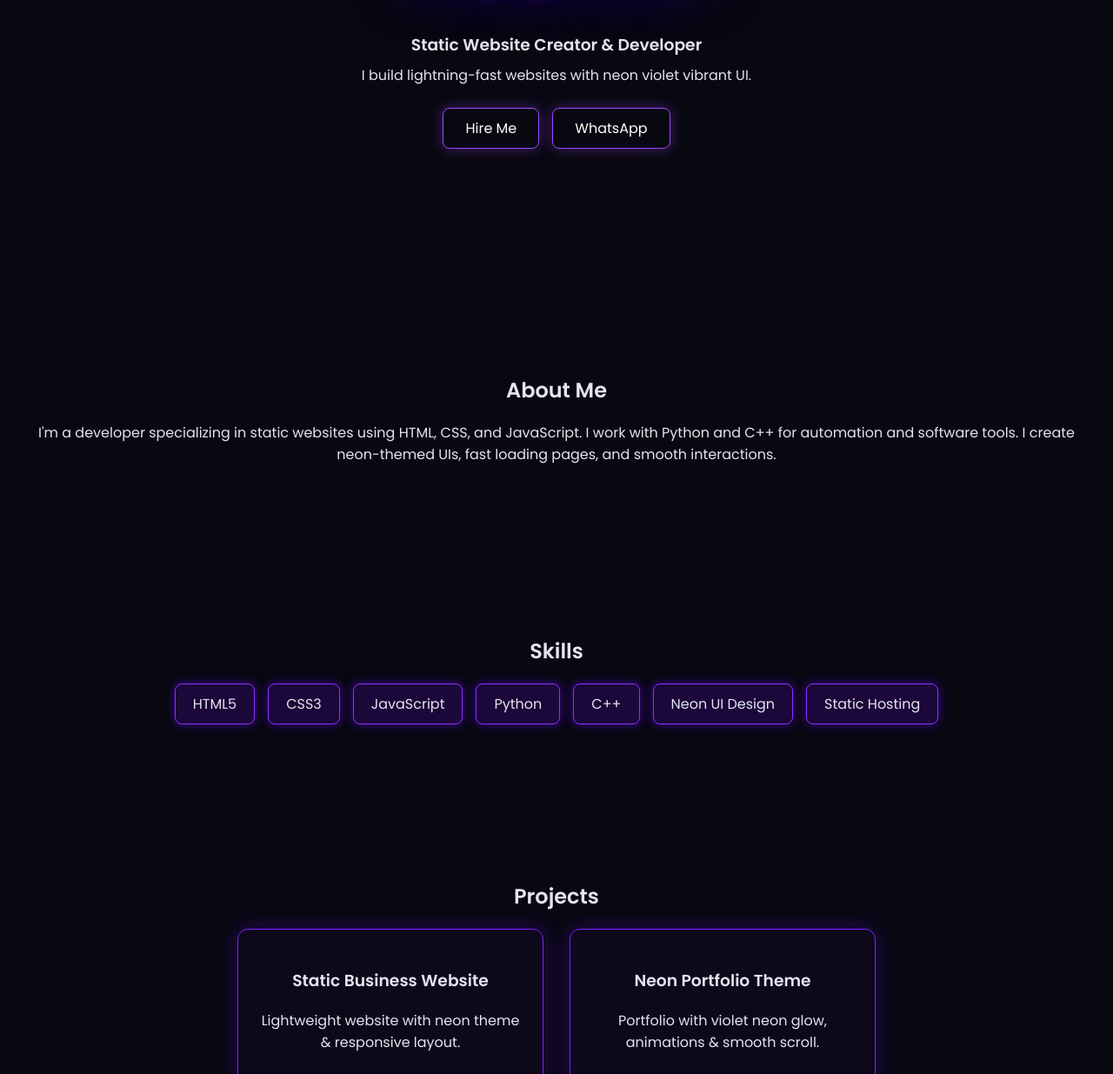
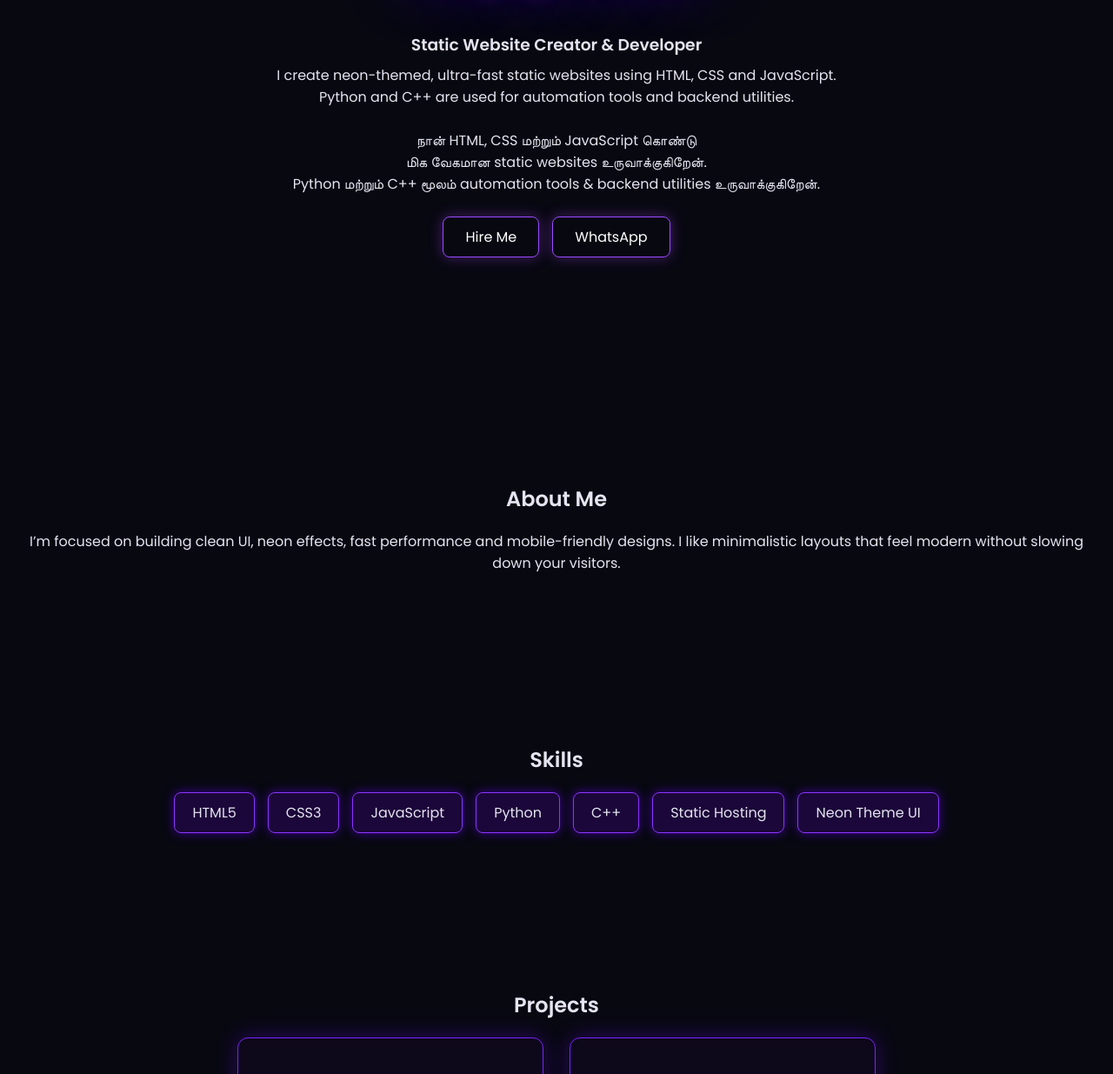
Before and after one commit to Suryanism99/portfolio, a plain HTML site: page index.html in a window 1280 px wide. Shown: the part 358-1593 px from the top of the page at 87% size. Drawn offline with Linux system fonts and the light colour scheme.

Commit message:
Update index.html

```diff
--- a/index.html
+++ b/index.html
@@ -24,7 +24,16 @@
         <h2>Hello, I'm</h2>
         <h1 class="neon-text">Suryaprakash</h1>
         <h3>Static Website Creator & Developer</h3>
-        <p>I build lightning-fast websites with neon violet vibrant UI.</p>
+        <p class="dual-text">
+            I create neon-themed, ultra-fast static websites using HTML, CSS and JavaScript.<br>
+            Python and C++ are used for automation tools and backend utilities.
+            <br><br>
+            <span class="tamil-text">
+                நான் HTML, CSS மற்றும் JavaScript கொண்டு<br>
+                மிக வேகமான static websites உருவாக்குகிறேன்.<br>
+                Python மற்றும் C++ மூலம் automation tools & backend utilities உருவாக்குகிறேன்.
+            </span>
+        </p>
 
         <div class="hero-buttons">
             <a href="#contact" class="btn-neon">Hire Me</a>
@@ -36,9 +45,8 @@
 <section id="about" class="about">
     <h2>About Me</h2>
     <p>
-        I'm a developer specializing in static websites using HTML, CSS, and JavaScript.
-        I work with Python and C++ for automation and software tools.
-        I create neon-themed UIs, fast loading pages, and smooth interactions.
+        I’m focused on building clean UI, neon effects, fast performance and mobile-friendly designs.
+        I like minimalistic layouts that feel modern without slowing down your visitors.
     </p>
 </section>
 
@@ -50,8 +58,8 @@
         <span>JavaScript</span>
         <span>Python</span>
         <span>C++</span>
-        <span>Neon UI Design</span>
         <span>Static Hosting</span>
+        <span>Neon Theme UI</span>
     </div>
 </section>
 
@@ -61,25 +69,25 @@
     <div class="project-container">
         <div class="project">
             <h3>Static Business Website</h3>
-            <p>Lightweight website with neon theme & responsive layout.</p>
+            <p>Responsive neon-themed websites built for businesses and startups.</p>
         </div>
         <div class="project">
-            <h3>Neon Portfolio Theme</h3>
-            <p>Portfolio with violet neon glow, animations & smooth scroll.</p>
+            <h3>Portfolio Theme</h3>
+            <p>Personal portfolio with violet-glow UI and smooth scroll animations.</p>
         </div>
         <div class="project">
-            <h3>Python CLI Tools</h3>
-            <p>Data automation scripts, batch utilities and CLI modules.</p>
+            <h3>Python Automation Tools</h3>
+            <p>Batch utilities, scrapers and CLI tools built using Python.</p>
         </div>
     </div>
 </section>
 
 <section id="contact" class="contact">
     <h2>Contact</h2>
-    <p>Want a website or neon-themed project?</p>
+    <p>Need a website or neon design?</p>
 
     <div class="contact-buttons">
-        <a class="btn-neon" href="mailto:support@suryaprakash.space">Email Me</a>
+        <a class="btn-neon" href="mailto:prakash@suryaofficial.asia">Email Me</a>
         <a class="btn-neon" href="https://wa.me/916383909137?text=Hello%20I%20want%20a%20Website">WhatsApp</a>
         <a class="btn-neon" href="https://instagram.com/nilav.exe" target="_blank">Instagram</a>
     </div>
```
